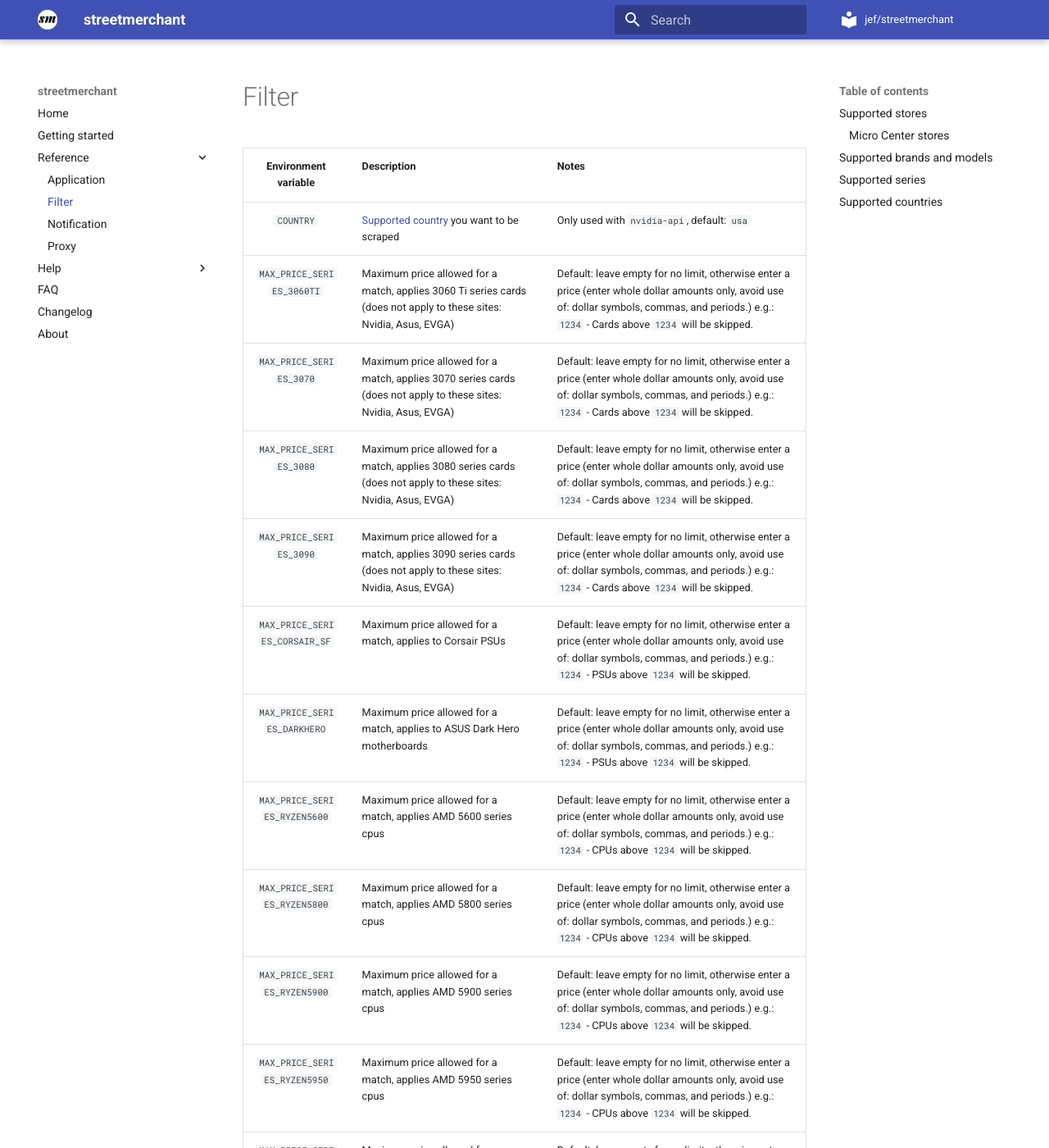
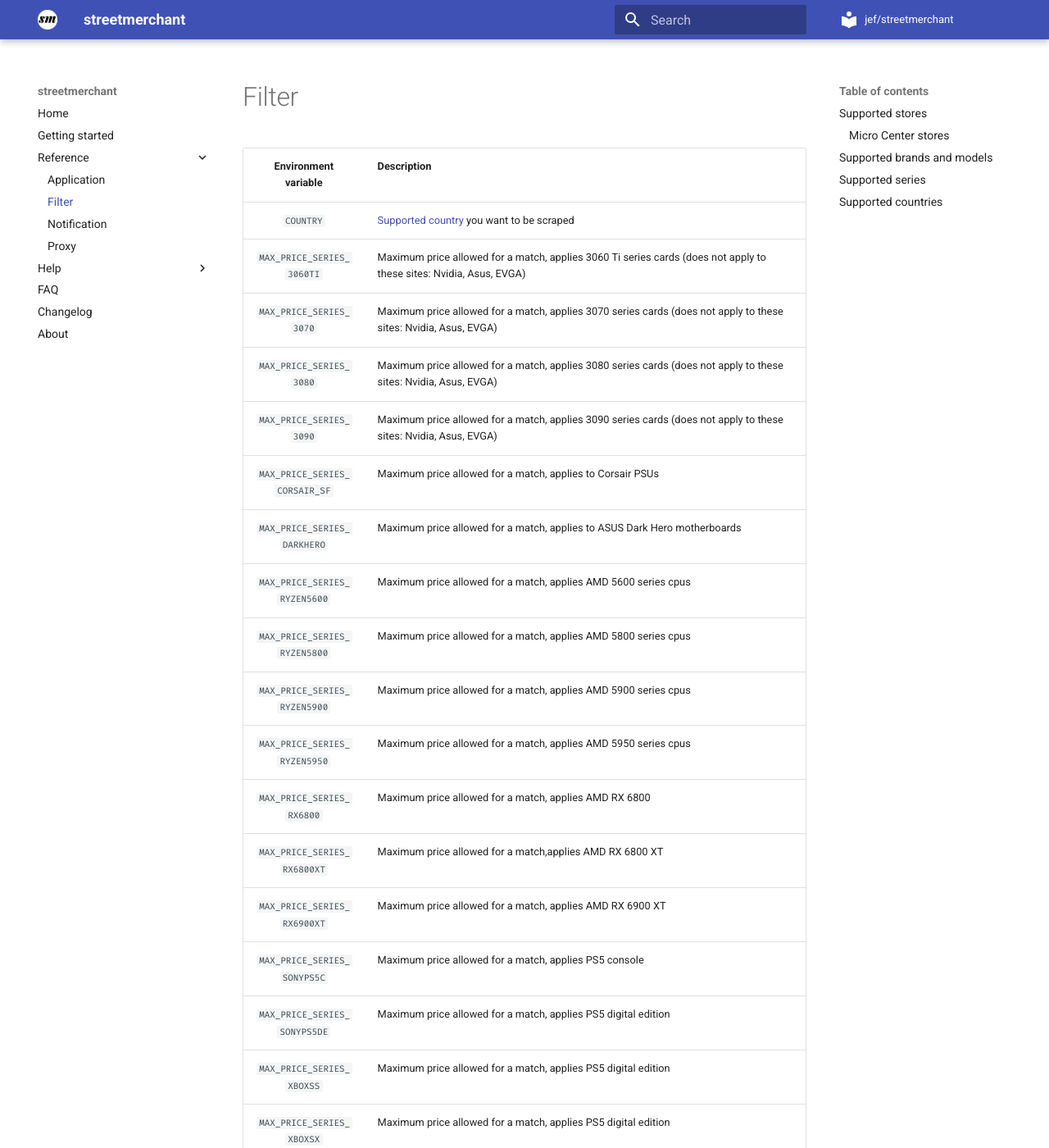
Before and after one commit to jef/streetmerchant, an MkDocs documentation site: the page built from docs/reference/filter.md, in a window 1280 px wide and 1400 px high. Shown: the whole window at 82% size. Built offline with MkDocs 1.6.1 and Material for MkDocs 9.7.7, drawn with Linux system fonts in a browser that asks for light colours; comment, search, counter and statistics services are not loaded; some of the changed text lies outside the part shown.

Commit message:
feat(lookup): add max price for xbox
Resolves #1436

```diff
--- a/docs/reference/filter.md
+++ b/docs/reference/filter.md
@@ -1,31 +1,36 @@
 # Filter
 
-| Environment variable | Description | Notes |
-|:---:|---|---|
+| Environment variable | Description |
+|:---:|---|
 | `COUNTRY` | [Supported country](#supported-countries) you want to be scraped | Only used with `nvidia-api`, default: `usa` |
-| `MAX_PRICE_SERIES_3060TI` | Maximum price allowed for a match, applies 3060 Ti series cards (does not apply to these sites: Nvidia, Asus, EVGA) | Default: leave empty for no limit, otherwise enter a price (enter whole dollar amounts only, avoid use of: dollar symbols, commas, and periods.) e.g.: `1234` - Cards above `1234` will be skipped. |
-| `MAX_PRICE_SERIES_3070` | Maximum price allowed for a match, applies 3070 series cards (does not apply to these sites: Nvidia, Asus, EVGA) | Default: leave empty for no limit, otherwise enter a price (enter whole dollar amounts only, avoid use of: dollar symbols, commas, and periods.) e.g.: `1234` - Cards above `1234` will be skipped. |
-| `MAX_PRICE_SERIES_3080` | Maximum price allowed for a match, applies 3080 series cards (does not apply to these sites: Nvidia, Asus, EVGA) | Default: leave empty for no limit, otherwise enter a price (enter whole dollar amounts only, avoid use of: dollar symbols, commas, and periods.) e.g.: `1234` - Cards above `1234` will be skipped. |
-| `MAX_PRICE_SERIES_3090` | Maximum price allowed for a match, applies 3090 series cards (does not apply to these sites: Nvidia, Asus, EVGA) | Default: leave empty for no limit, otherwise enter a price (enter whole dollar amounts only, avoid use of: dollar symbols, commas, and periods.) e.g.: `1234` - Cards above `1234` will be skipped. |
-| `MAX_PRICE_SERIES_CORSAIR_SF` | Maximum price allowed for a match, applies to Corsair PSUs | Default: leave empty for no limit, otherwise enter a price (enter whole dollar amounts only, avoid use of: dollar symbols, commas, and periods.) e.g.: `1234` - PSUs above `1234` will be skipped. |
-| `MAX_PRICE_SERIES_DARKHERO` | Maximum price allowed for a match, applies to ASUS Dark Hero motherboards | Default: leave empty for no limit, otherwise enter a price (enter whole dollar amounts only, avoid use of: dollar symbols, commas, and periods.) e.g.: `1234` - PSUs above `1234` will be skipped. |
-| `MAX_PRICE_SERIES_RYZEN5600` | Maximum price allowed for a match, applies AMD 5600 series cpus | Default: leave empty for no limit, otherwise enter a price (enter whole dollar amounts only, avoid use of: dollar symbols, commas, and periods.) e.g.: `1234` - CPUs above `1234` will be skipped. |
-| `MAX_PRICE_SERIES_RYZEN5800` | Maximum price allowed for a match, applies AMD 5800 series cpus | Default: leave empty for no limit, otherwise enter a price (enter whole dollar amounts only, avoid use of: dollar symbols, commas, and periods.) e.g.: `1234` - CPUs above `1234` will be skipped. |
-| `MAX_PRICE_SERIES_RYZEN5900` | Maximum price allowed for a match, applies AMD 5900 series cpus | Default: leave empty for no limit, otherwise enter a price (enter whole dollar amounts only, avoid use of: dollar symbols, commas, and periods.) e.g.: `1234` - CPUs above `1234` will be skipped. |
-| `MAX_PRICE_SERIES_RYZEN5950` | Maximum price allowed for a match, applies AMD 5950 series cpus | Default: leave empty for no limit, otherwise enter a price (enter whole dollar amounts only, avoid use of: dollar symbols, commas, and periods.) e.g.: `1234` - CPUs above `1234` will be skipped. |
-| `MAX_PRICE_SERIES_RX6800` | Maximum price allowed for a match, applies AMD RX 6800 | Default: leave empty for no limit, otherwise enter a price (enter whole dollar amounts only, avoid use of: dollar symbols, commas, and periods.) e.g.: `1234` - GPUs above `1234` will be skipped. |
-| `MAX_PRICE_SERIES_RX6800XT` | Maximum price allowed for a match,applies AMD RX 6800 XT | Default: leave empty for no limit, otherwise enter a price (enter whole dollar amounts only, avoid use of: dollar symbols, commas, and periods.) e.g.: `1234` - GPUs above `1234` will be skipped. |
-| `MAX_PRICE_SERIES_RX6900XT` | Maximum price allowed for a match, applies AMD RX 6900 XT | Default: leave empty for no limit, otherwise enter a price (enter whole dollar amounts only, avoid use of: dollar symbols, commas, and periods.) e.g.: `1234` - GPUs above `1234` will be skipped. |
-| `MAX_PRICE_SERIES_SONYPS5C` | Maximum price allowed for a match, applies PS5 console | Default: leave empty for no limit, otherwise enter a price (enter whole dollar amounts only, avoid use of: dollar symbols, commas, and periods.) e.g.: `1234` - GPUs above `1234` will be skipped. |
-| `MAX_PRICE_SERIES_SONYPS5DE` | Maximum price allowed for a match, applies PS5 digital edition | Default: leave empty for no limit, otherwise enter a price (enter whole dollar amounts only, avoid use of: dollar symbols, commas, and periods.) e.g.: `1234` - GPUs above `1234` will be skipped. |
-| `MAX_PRICE_SERIES_TEST` | Maximum price allowed for a match, applies `test:series` | Default: leave empty for no limit, otherwise enter a price (enter whole dollar amounts only, avoid use of: dollar symbols, commas, and periods.) e.g.: `1234` - PS5 above `1234` will be skipped. |
-| `MICROCENTER_LOCATION` | Specific MicroCenter location(s) to search | Comma separated, e.g.: `marietta,duluth`, default: `web` |
-| `NVIDIA_ADD_TO_CART_ATTEMPTS` | The maximum number of times the `nvidia-api` add to cart feature will be attempted before failing | Default: `10` |
-| `NVIDIA_SESSION_TTL` | The time in milliseconds to keep the cart active while using `nvidia-api` | Default: `60000` |
-| `SHOW_ONLY_BRANDS` | Filter to show specified brands | Comma separated, e.g.: `evga,zotac` |
-| `SHOW_ONLY_MODELS` | Filter to show specified models | Both supported formats are comma separated <br/><br/>1. Standard  E.g.: `founders edition,rog strix` <br/><br/> 2. Advanced E.g: `MODEL:SERIES`, E.g: `founders edition:3090,rog strix` |
-| `SHOW_ONLY_SERIES` | Filter to show specified series | Comma separated, e.g.: `3080,ryzen5900` |
-| `STORES` | [Supported stores](#supported-stores) you want to be scraped | Both supported formats are comma separated <br/><br/>1. Standard  E.g.: `"nvidia"` <br/><br/> 2. Advanced E.g: `STORE:PAGE_SLEEP_MIN:PAGE_SLEEP_MAX`, E.g: `nvidia:10000:30000` <br/><br/>Default: `nvidia` |
+| `MAX_PRICE_SERIES_3060TI` | Maximum price allowed for a match, applies 3060 Ti series cards (does not apply to these sites: Nvidia, Asus, EVGA) |
+| `MAX_PRICE_SERIES_3070` | Maximum price allowed for a match, applies 3070 series cards (does not apply to these sites: Nvidia, Asus, EVGA) |
+| `MAX_PRICE_SERIES_3080` | Maximum price allowed for a match, applies 3080 series cards (does not apply to these sites: Nvidia, Asus, EVGA) |
+| `MAX_PRICE_SERIES_3090` | Maximum price allowed for a match, applies 3090 series cards (does not apply to these sites: Nvidia, Asus, EVGA) |
+| `MAX_PRICE_SERIES_CORSAIR_SF` | Maximum price allowed for a match, applies to Corsair PSUs |
+| `MAX_PRICE_SERIES_DARKHERO` | Maximum price allowed for a match, applies to ASUS Dark Hero motherboards |
+| `MAX_PRICE_SERIES_RYZEN5600` | Maximum price allowed for a match, applies AMD 5600 series cpus |
+| `MAX_PRICE_SERIES_RYZEN5800` | Maximum price allowed for a match, applies AMD 5800 series cpus |
+| `MAX_PRICE_SERIES_RYZEN5900` | Maximum price allowed for a match, applies AMD 5900 series cpus |
+| `MAX_PRICE_SERIES_RYZEN5950` | Maximum price allowed for a match, applies AMD 5950 series cpus |
+| `MAX_PRICE_SERIES_RX6800` | Maximum price allowed for a match, applies AMD RX 6800 |
+| `MAX_PRICE_SERIES_RX6800XT` | Maximum price allowed for a match,applies AMD RX 6800 XT |
+| `MAX_PRICE_SERIES_RX6900XT` | Maximum price allowed for a match, applies AMD RX 6900 XT |
+| `MAX_PRICE_SERIES_SONYPS5C` | Maximum price allowed for a match, applies PS5 console |
+| `MAX_PRICE_SERIES_SONYPS5DE` | Maximum price allowed for a match, applies PS5 digital edition |
+| `MAX_PRICE_SERIES_XBOXSS` | Maximum price allowed for a match, applies PS5 digital edition |
+| `MAX_PRICE_SERIES_XBOXSX` | Maximum price allowed for a match, applies PS5 digital edition |
+| `MAX_PRICE_SERIES_TEST` | Maximum price allowed for a match, applies `test:series` |
+| `MICROCENTER_LOCATION` | Specific MicroCenter location(s) to search. Comma separated, e.g.: `marietta,duluth`, default: `web` |
+| `NVIDIA_ADD_TO_CART_ATTEMPTS` | The maximum number of times the `nvidia-api` add to cart feature will be attempted before failing. Default: `10` |
+| `NVIDIA_SESSION_TTL` | The time in milliseconds to keep the cart active while using `nvidia-api`. Default: `60000` |
+| `SHOW_ONLY_BRANDS` | Filter to show specified brands. Comma separated, e.g.: `evga,zotac` |
+| `SHOW_ONLY_MODELS` | Filter to show specified models. Comma separated, can include series. E.g.: `founders edition:3090,rog strix` |
+| `SHOW_ONLY_SERIES` | Filter to show specified series. Comma separated, e.g.: `3080,ryzen5900` |
+| `STORES` | [Supported stores](#supported-stores) you want to be scraped. Default: `amazon,bestbuy`. Comma separated, can include `PAGE_SLEEP_MIN` and `PAGE_SLEEP_MAX` values. E.g.: `amazon:10000:30000,bestbuy,newegg:50000:80000`. |
+
+???+ note
+    For `MAX_PRICE_SERIES_*` variables: enter a price (enter whole dollar amounts only, avoid use of: dollar symbols, commas, and periods). E.g.: `1234`. Merchandise found above this price will be skipped.
 
 ## Supported stores
 
--- a/mkdocs.yml
+++ b/mkdocs.yml
@@ -19,7 +19,7 @@
     - search.suggest
   font:
     text: Roboto
-    code: Roboto Mono
+    code: Fira Code
   icon:
     repo: octicons/octoface-24
   logo: assets/images/streetmerchant-logo.png
```
Also changed, not shown: 2 other files.
